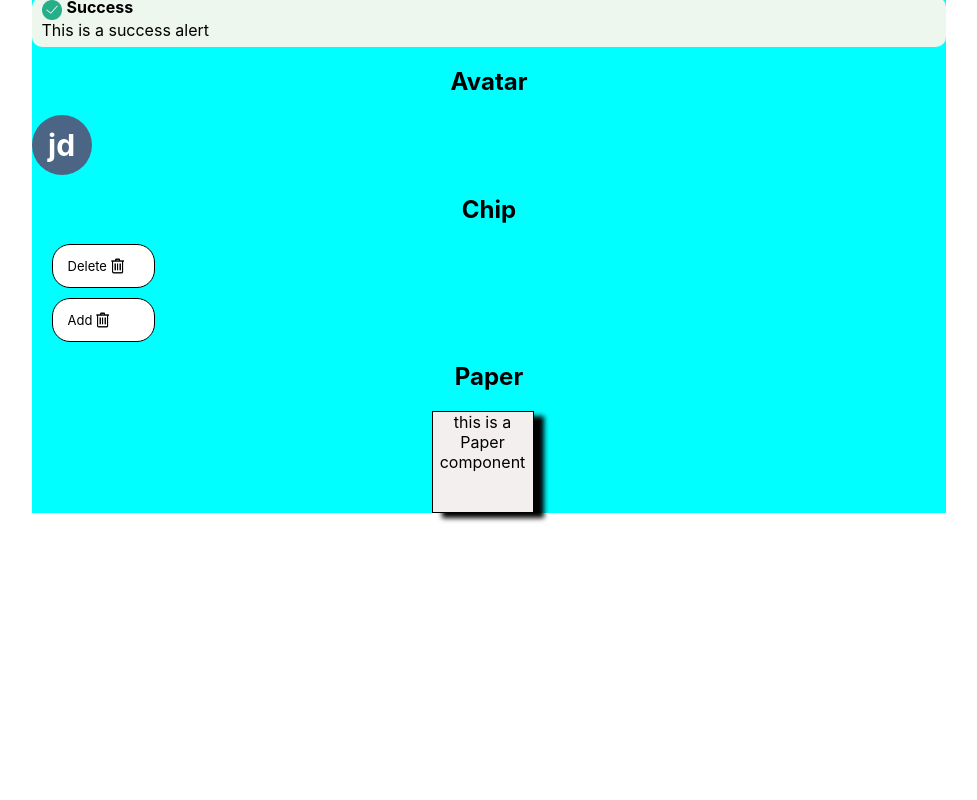
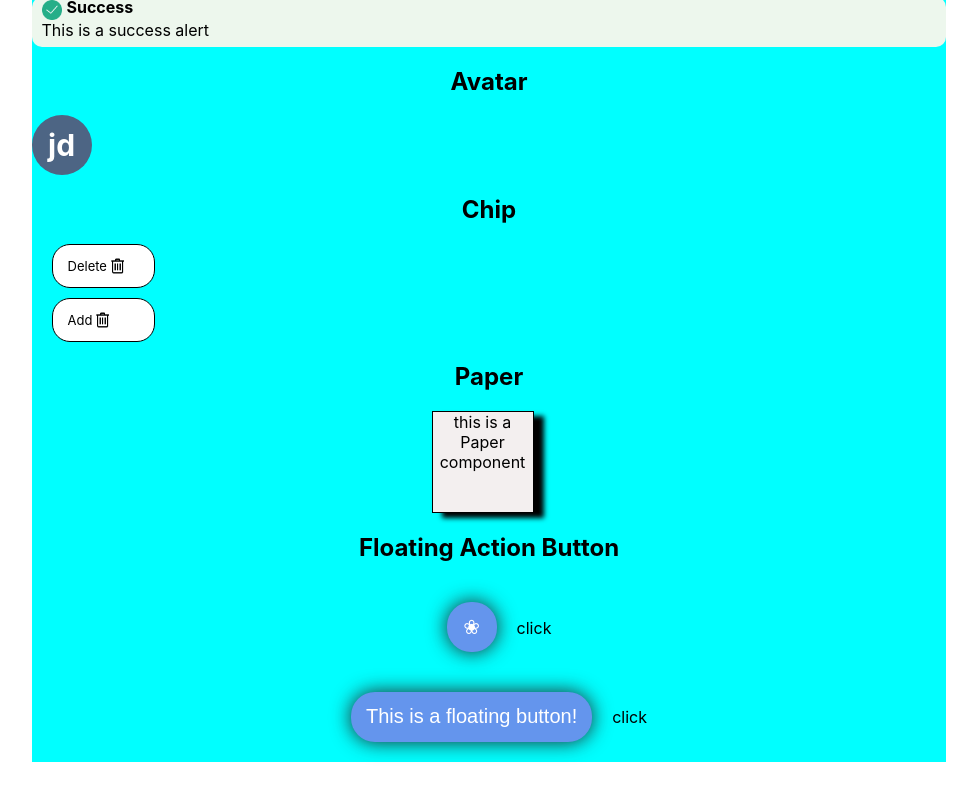
Before and after one commit to marko-knoebl/cc-react-components, a React (Vite) app in the folder cc-react-components/: page / in a window 1280 px wide. Shown: the part 598-1398 px from the top of the page, without its empty margins (151-1128 px from the left). Before the commit the page ends 1151 px from the top, so only its background shows below. Built offline with nearby package versions, Linux system fonts and the light colour scheme.

Commit message:
Added FloatingActionButton component

```diff
--- a/cc-react-components/src/App.jsx
+++ b/cc-react-components/src/App.jsx
@@ -6,7 +6,8 @@ import Alert from "./components/Alert";
 import Badge from "./components/Badge";
 import Avatar from "./components/Avatar";
 import Chip from "./components/Chip";
-import Paper from "./components/Paper"
+import Paper from "./components/Paper";
+import FloatingActionButton from "./components/FloatingActionButton";
 
 const menuItems = [
   { id: 1, name: "Home", url: "/home" },
@@ -20,18 +21,27 @@ const dropdownMenuItems = [
   { id: 3, name: "Sign in", url: "/#" },
 ];
 
-
 function App() {
   const [count, setCount] = useState(0);
 
-const [textsOfChip, setTextOfChips] = useState([
-  { id: 1, text: "Delete"},
-  {id: 2, text: "Add"}
-]);
+  const [textsOfChip, setTextOfChips] = useState([
+    { id: 1, text: "Delete" },
+    { id: 2, text: "Add" },
+  ]);
 
-function deleteChip(id) {
-  setTextOfChips(textsOfChip.filter((chip) => chip.id !== id))
-}
+  function deleteChip(id) {
+    setTextOfChips(textsOfChip.filter((chip) => chip.id !== id));
+  }
+
+
+// Floating Action Button
+  const [FAB1clicked, FAB1setClicked] = useState("click");
+  const [FAB2clicked, FAB2setClicked] = useState("click");
+
+  function FABdisplayClicked(stateIs, stateShouldBe) {
+    stateIs === "click" ? stateShouldBe("click!!!") :stateShouldBe("click");
+  }
+
 
   return (
     <div className="App">
@@ -39,7 +49,7 @@ function deleteChip(id) {
         <AppBar
           menuItems={menuItems}
           dropdownMenuItems={dropdownMenuItems}
-					name = {"COMPANY"}
+          name={"COMPANY"}
         />
       </div>
       <Badge value={count}></Badge>
@@ -86,14 +96,29 @@ function deleteChip(id) {
         />
       </div>
       <h2>Avatar</h2>
-      <Avatar avatarName={"john doe"}/>
+      <Avatar avatarName={"john doe"} />
       <h2>Chip</h2>
-        {textsOfChip.map((textofchip) =>
-        (<Chip id = {textofchip.id} onPress = {() => deleteChip(textofchip.id)}>{textofchip.text}</Chip>)
-        )}
+      {textsOfChip.map((textofchip) => (
+        <Chip id={textofchip.id} onPress={() => deleteChip(textofchip.id)}>
+          {textofchip.text}
+        </Chip>
+      ))}
 
       <h2>Paper</h2>
-      <Paper props={"this is a Paper component"}/>
+      <Paper props={"this is a Paper component"} />
+
+
+      <h2>Floating Action Button</h2>
+      <FloatingActionButton
+        buttonName={"❀"}
+        FloatingActionButtonClicked={FAB1clicked}
+        showResult={() => FABdisplayClicked(FAB1clicked, FAB1setClicked)}
+      />
+      <FloatingActionButton
+        buttonName={"This is a floating button!"}
+        FloatingActionButtonClicked={FAB2clicked}
+        showResult={() => FABdisplayClicked(FAB2clicked, FAB2setClicked)}
+      />
     </div>
   );
 }
--- a/cc-react-components/src/components/Avatar.jsx
+++ b/cc-react-components/src/components/Avatar.jsx
@@ -2,7 +2,6 @@ import "./Avatar.css";
 
 export default function Avatar( props ) {
   let randomColor = Math.floor(Math.random()*16777215).toString(16);
-  console.log(randomColor);
   return (
     <div className="Avatar_avatar" style={{backgroundColor: "#"+randomColor}}>
       <div className="Avatar_avatar-text">
--- /dev/null
+++ b/cc-react-components/src/components/FloatingActionButton.css
@@ -0,0 +1,21 @@
+.FloatingActionButton_div {
+    display: flex;
+    align-items: baseline;
+    justify-content: center;
+}
+
+.FloatingActionButton_FloatingActionButton {
+    display: flex;
+    align-items: center;
+    justify-content: center;
+    border-radius: 24px;
+    min-width: 50px;
+    height: 50px;
+    padding: 15px;
+    border: 0px;
+    box-shadow: 0px 0px 20px rgb(37, 37, 37);
+    margin: 20px;
+    font-size: 20px;
+    color: white;
+    background-color: cornflowerblue;
+}
--- /dev/null
+++ b/cc-react-components/src/components/FloatingActionButton.jsx
@@ -0,0 +1,16 @@
+import "./FloatingActionButton.css";
+
+export default function FloatingActionButton({buttonName, showResult, FloatingActionButtonClicked}) {
+
+  return (
+    <div className="FloatingActionButton_div">
+      <button
+        className="FloatingActionButton_FloatingActionButton"
+        onClick = {() => showResult()}
+      >
+        {buttonName}
+      </button>
+      <div>{FloatingActionButtonClicked}</div>
+    </div>
+  );
+}
```
